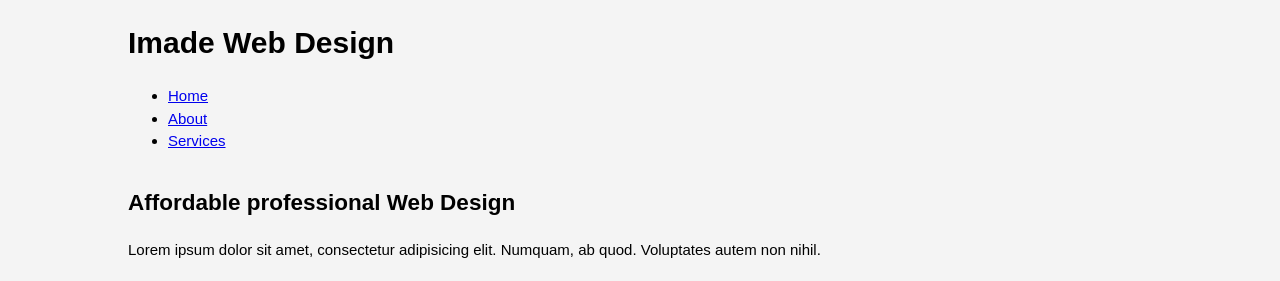
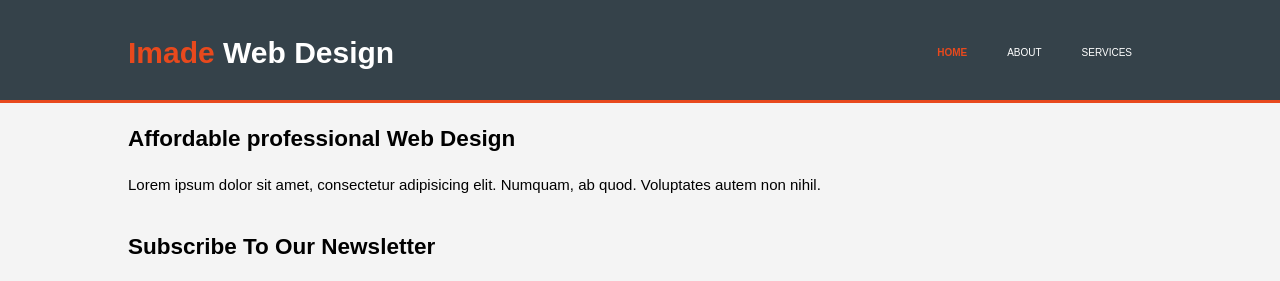
Before and after one commit to imadeCodeGirl/myfirstwebpage, a plain HTML site: page index.html in a window 1280 px wide. Shown: the top 281 px of the page. Drawn offline with Linux system fonts and the light colour scheme.

Commit message:
decorated the header

```diff
--- a/css/style.css
+++ b/css/style.css
@@ -13,3 +13,44 @@ body{
     margin: auto;
     overflow: hidden;
 }
+ul{
+    margin: 0;
+    padding: 0;
+}
+/* Header */
+header{
+    background: #35424a;
+    color: #ffffff;
+    padding-top: 30px;
+    min-height: 70px;
+    border-bottom: #e8491d 3px solid;
+}
+header a{
+    color: #ffffff;
+    text-decoration: none;
+    text-transform: uppercase;
+    font-size: 10px;
+}
+header li{
+    float: left;
+    display: inline;
+    padding: 0 20px 0 20px;
+}
+header #branding{
+    float:left;
+}
+header #branding h1{
+    margin: 0;
+}
+header nav{
+    float: right;
+    margin-top: 10px;
+}
+header .highlight, header .current a{
+    color: #e8491d;
+    font-weight: bold;
+}
+header a:hover{
+    color: #cccccc;
+    font-weight: bold;
+}
```
